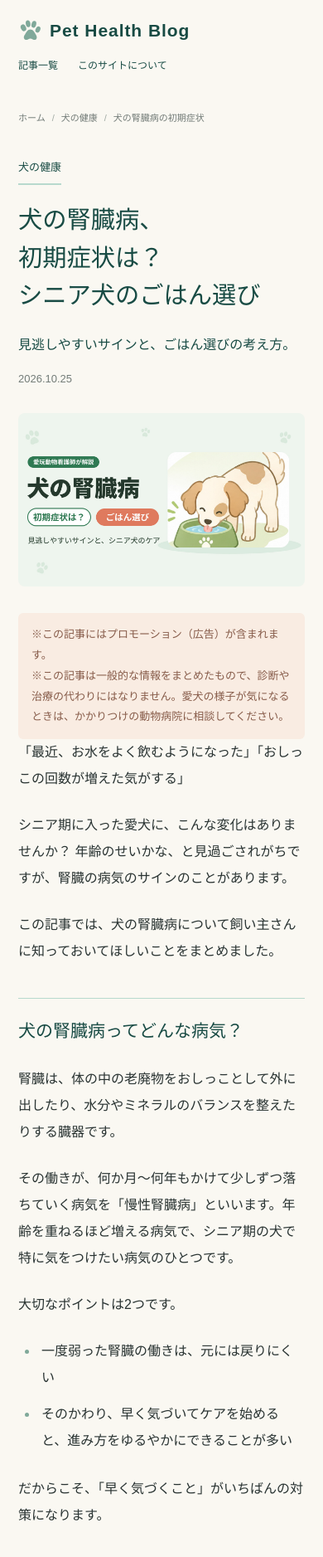
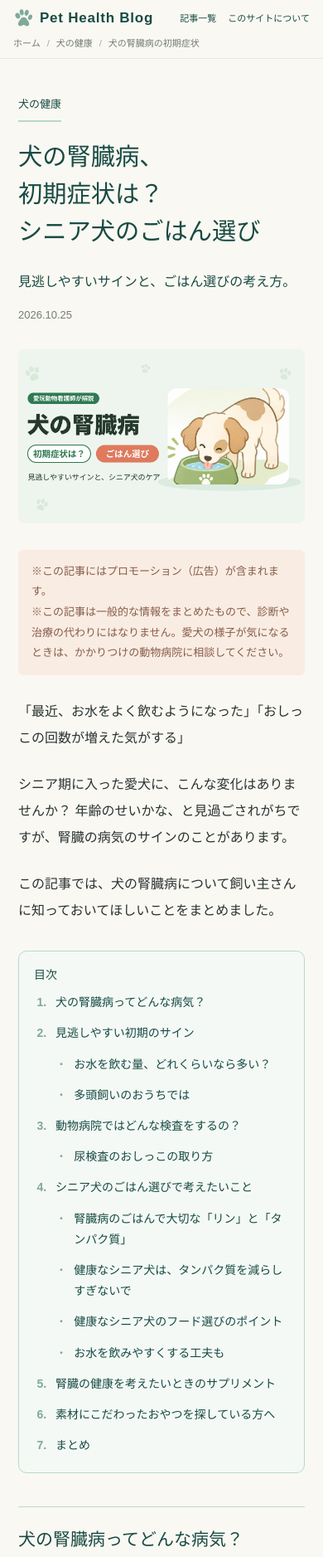
Before and after one commit to Higuchi9975/pet-health-blog, an Astro site: page /blog/dog-kidney-disease-signs in a window 390 px wide. Shown: the top 1877 px of the page at 83% size. Built offline with nearby package versions, Linux system fonts and the light colour scheme; Astro itself is replaced by a stand-in of ours.

Commit message:
嘔吐と腎臓病の記事を相互リンク

```diff
--- a/src/components/SiteHeader.astro
+++ b/src/components/SiteHeader.astro
@@ -1,5 +1,6 @@
 <a class="skip-link" href="#main">本文へ移動</a>
-<header class="site-header">
+<header class="site-header-bar">
+<div class="site-header">
   <a class="brand" href="/" aria-label="Pet Health Blog ホーム">
     <svg viewBox="0 0 40 40" fill="currentColor" aria-hidden="true">
       <ellipse cx="9" cy="15" rx="4.5" ry="6" transform="rotate(-25 9 15)" />
@@ -14,4 +15,6 @@
     <a href="/#articles">記事一覧</a>
     <a href="/#about">このサイトについて</a>
   </nav>
+</div>
+<slot />
 </header>
--- a/src/content/blog/dog-kidney-disease-signs.md
+++ b/src/content/blog/dog-kidney-disease-signs.md
@@ -48,7 +48,7 @@ draft: false
 - 体重が少しずつ減ってきた
 - 毛づやが悪くなった
 - 口のにおいが強くなった
-- 吐くことが増えた
+- 吐くことが増えた（吐いたときの受診の目安は→[犬が吐いた…病院に行く？様子を見る？迷ったときのチェックリスト](/blog/dog-vomiting/)）
 
 特に「**お水を飲む量**」と「**おしっこの量**」の変化は、家でも気づきやすいサインです。
 
--- a/src/content/blog/dog-vomiting.md
+++ b/src/content/blog/dog-vomiting.md
@@ -73,6 +73,10 @@ draft: false
 - 何かを飲み込んだかもしれない
 - 子犬、シニア犬、持病がある子
 
+また、**シニア犬で、吐くことが少しずつ増えている**ときは、腎臓病などの病気が隠れていることもあります。お水をたくさん飲む、おしっこが増えたといった変化もあれば、あわせて病院に伝えてください。
+
+→ [犬の腎臓病、初期症状は？見逃しやすいサインとシニア犬のごはん選び](/blog/dog-kidney-disease-signs/)
+
 ### 「吐こうとしても何も出ない」は特に急ぎます
 
 お腹がふくらんで、吐こうとしているのに何も出てこない、よだれが多い、落ち着きがない……という様子は、**胃拡張・胃捻転（いねんてん）**の可能性があります。胃がねじれてしまう病気で、命にかかわります。特に大型犬や、胸が深い体型の犬で起こりやすいとされています。夜間でも、すぐに動物病院に連絡してください。
--- a/src/layouts/BlogLayout.astro
+++ b/src/layouts/BlogLayout.astro
@@ -1,13 +1,15 @@
 ---
 import type { CollectionEntry } from 'astro:content';
+import type { MarkdownHeading } from 'astro';
 import SiteLayout from './SiteLayout.astro';
-interface Props { post: CollectionEntry<'blog'>; }
-const { post } = Astro.props;
+interface Props { post: CollectionEntry<'blog'>; headings?: MarkdownHeading[]; }
+const { post, headings = [] } = Astro.props;
+const tocItems = headings.filter((h) => h.depth === 2 || h.depth === 3);
 const { title, description, category, titleLines, breadcrumbTitle, subtitle, publishDate, image } = post.data;
 ---
 <SiteLayout title={title} description={description} ogType="article">
-  <nav class="breadcrumbs" aria-label="パンくずリスト">
-    <ol><li><a href="/">ホーム</a></li><li><span>{category}</span></li><li aria-current="page">{breadcrumbTitle ?? title}</li></ol>
+  <nav class="breadcrumbs" aria-label="パンくずリスト" slot="breadcrumb">
+    <ol><li><a href="/">ホーム</a></li><li><a href={`/category/${encodeURIComponent(category)}/`}>{category}</a></li><li aria-current="page">{breadcrumbTitle ?? title}</li></ol>
   </nav>
   <article>
     <header>
@@ -17,6 +19,19 @@ const { title, description, category, titleLines, breadcrumbTitle, subtitle, pub
       <p class="date"><time datetime={publishDate}>{publishDate.replaceAll('-', '.')}</time></p>
     </header>
     {image && <img class="hero-image" src={image.src} alt={image.alt} width={image.width} height={image.height} fetchpriority="high" />}
+    {tocItems.length > 1 && (
+      <nav class="toc" id="toc" aria-label="目次">
+        <p class="toc-title">目次</p>
+        <ol>
+          {tocItems.map((h) => <li class={`toc-depth-${h.depth}`}><a href={`#${h.slug}`}>{h.text}</a></li>)}
+        </ol>
+      </nav>
+    )}
     <div class:list={['article-body', { 'article-body-without-image': !image }]}><slot /></div>
+    <script>
+      const toc = document.getElementById('toc');
+      const firstH2 = document.querySelector('.article-body h2');
+      if (toc && firstH2) firstH2.before(toc);
+    </script>
   </article>
 </SiteLayout>
--- a/src/layouts/SiteLayout.astro
+++ b/src/layouts/SiteLayout.astro
@@ -26,7 +26,7 @@ const canonicalUrl = new URL(Astro.url.pathname, SITE_URL).href;
     <title>{title}</title>
   </head>
   <body>
-    <SiteHeader />
+    <SiteHeader><slot name="breadcrumb" /></SiteHeader>
     <main id="main" class="page"><slot /></main>
     <SiteFooter />
     <script type='module' src='https://static.cloudflareinsights.com/beacon.min.js' data-cf-beacon='{"token": "7f95152ff0d8456998ed0167e6cfa764"}'></script>
--- a/src/pages/blog/[...slug].astro
+++ b/src/pages/blog/[...slug].astro
@@ -10,6 +10,6 @@ export const getStaticPaths = (async () => {
 
 type Props = InferGetStaticPropsType<typeof getStaticPaths>;
 const { post } = Astro.props;
-const { Content } = await post.render();
+const { Content, headings } = await post.render();
 ---
-<BlogLayout post={post}><Content /></BlogLayout>
+<BlogLayout post={post} headings={headings}><Content /></BlogLayout>
--- a/src/styles/global.css
+++ b/src/styles/global.css
@@ -17,17 +17,30 @@ a:hover { text-decoration: underline; }
 a:focus-visible { outline: 2px solid var(--green); outline-offset: 6px; border-radius: 2px; }
 .skip-link { position: absolute; top: -100px; left: 20px; padding: 8px 16px; background: var(--paper); z-index: 2; }
 .skip-link:focus { top: 12px; }
-.site-header { max-width: 1120px; margin: 0 auto; padding: 28px 32px; display: flex; align-items: center; justify-content: space-between; gap: 24px; }
+html { scroll-padding-top: 120px; }
+.site-header-bar { position: sticky; top: 0; z-index: 10; background: rgba(250, 248, 242, .96); backdrop-filter: blur(8px); -webkit-backdrop-filter: blur(8px); border-bottom: 1px solid #e7e8df; }
+.site-header { max-width: 1120px; margin: 0 auto; padding: 14px 32px; display: flex; align-items: center; justify-content: space-between; gap: 24px; }
 .brand { display: inline-flex; align-items: center; gap: 12px; text-decoration: none; font-size: 23px; font-weight: 700; letter-spacing: .045em; line-height: 1.4; }
 .brand svg { width: 32px; height: 32px; color: #80a99a; flex-shrink: 0; }
 .site-nav { display: flex; gap: 30px; font-size: 13px; font-weight: 600; }
 .site-nav a { text-decoration: none; }
 .site-nav a:hover { text-decoration: underline; }
 .page { width: min(100% - 64px, 820px); margin: 22px auto 100px; }
-.breadcrumbs { color: var(--muted); font-size: 12px; margin: 0 0 56px; }
+.breadcrumbs { max-width: 1120px; margin: 0 auto; padding: 0 32px 10px; color: var(--muted); font-size: 12px; line-height: 1.6; }
 .breadcrumbs ol { display: flex; flex-wrap: wrap; gap: 8px; margin: 0; padding: 0; list-style: none; }
 .breadcrumbs li + li::before { content: "/"; margin-right: 8px; color: #a1aaa4; }
 .breadcrumbs a { color: inherit; text-decoration: none; }
+article { padding-top: 34px; }
+.toc { background: #f4f9f5; border: 1px solid var(--mint); border-radius: 10px; padding: 18px 26px 10px; margin: 32px 0 8px; font-size: 15px; line-height: 1.8; }
+.toc-title { margin: 0 0 8px; color: var(--green); font-weight: 700; }
+.toc ol { margin: 0; padding: 0; list-style: none; counter-reset: toc; }
+.toc li { margin-bottom: 8px; display: flex; }
+.toc .toc-depth-2 { counter-increment: toc; }
+.toc .toc-depth-2::before { content: counter(toc) "."; flex: 0 0 1.6em; color: #80a99a; font-weight: 700; }
+.toc .toc-depth-3 { margin-left: 1.6em; font-size: 14px; }
+.toc .toc-depth-3::before { content: "・"; flex: 0 0 1.6em; color: #80a99a; }
+.toc a { text-decoration: none; }
+.toc a:hover { text-decoration: underline; }
 .category { display: table; color: var(--green); font-size: 14px; border-bottom: 2px solid var(--mint); padding-bottom: 6px; margin: 0 0 24px; }
 h1 { margin: 0; color: var(--green); font-size: clamp(32px, 4.7vw, 54px); line-height: 1.5; letter-spacing: .025em; font-weight: 700; }
 .article-title span { display: block; }
@@ -42,7 +55,7 @@ h1 { margin: 0; color: var(--green); font-size: clamp(32px, 4.7vw, 54px); line-h
 .article-body ul { margin: 20px 0 26px; padding-left: 1.5em; }
 .article-body li { padding-left: .25em; margin-bottom: 12px; }
 .article-body li::marker { color: #80a99a; }
-.care-note { background: #f9ece2; color: #875c4a; border-radius: 6px; padding: 15px 22px; font-size: 14px; line-height: 1.9; }
+.care-note { display: block; margin: 0 0 28px; background: #f9ece2; color: #875c4a; border-radius: 6px; padding: 15px 22px; font-size: 14px; line-height: 1.9; }
 .site-footer { border-top: 1px solid #e7e8df; width: min(100% - 64px, 1056px); margin: 0 auto; padding: 28px 0 36px; display: flex; justify-content: space-between; gap: 20px; color: var(--muted); font-size: 12px; }
 .site-footer a { text-decoration: none; }
 .home-intro { padding: 54px 0 32px; }
@@ -57,12 +70,18 @@ h1 { margin: 0; color: var(--green); font-size: clamp(32px, 4.7vw, 54px); line-h
 .about { margin-top: 50px; scroll-margin-top: 24px; }
 @media (max-width: 600px) {
   body { font-size: 16px; }
-  .site-header { padding: 22px 22px; align-items: flex-start; flex-direction: column; gap: 16px; }
-  .brand { font-size: 21px; gap: 10px; }
-  .brand svg { width: 28px; height: 28px; }
-  .site-nav { gap: 24px; font-size: 12px; }
+  html { scroll-padding-top: 100px; }
+  .site-header { padding: 10px 16px; gap: 12px; }
+  .brand { font-size: 17px; gap: 8px; }
+  .brand svg { width: 24px; height: 24px; }
+  .site-nav { gap: 14px; font-size: 11px; }
   .page { width: calc(100% - 44px); margin-top: 18px; margin-bottom: 64px; }
-  .breadcrumbs { font-size: 11px; margin-bottom: 36px; }
+  .breadcrumbs { font-size: 11px; padding: 0 16px 8px; }
+  .breadcrumbs ol { flex-wrap: nowrap; overflow: hidden; }
+  .breadcrumbs li { white-space: nowrap; }
+  .breadcrumbs li:last-child { overflow: hidden; text-overflow: ellipsis; min-width: 0; }
+  article { padding-top: 24px; }
+  .toc { padding: 16px 18px 8px; font-size: 14px; }
   .category { margin-bottom: 20px; font-size: 13px; }
   h1 { font-size: clamp(27px, 7.5vw, 40px); letter-spacing: 0; line-height: 1.55; }
   .subtitle { margin-top: 22px; }
```
Also changed, not shown: src/pages/category/[category].astro (added, +34 -0 lines).
